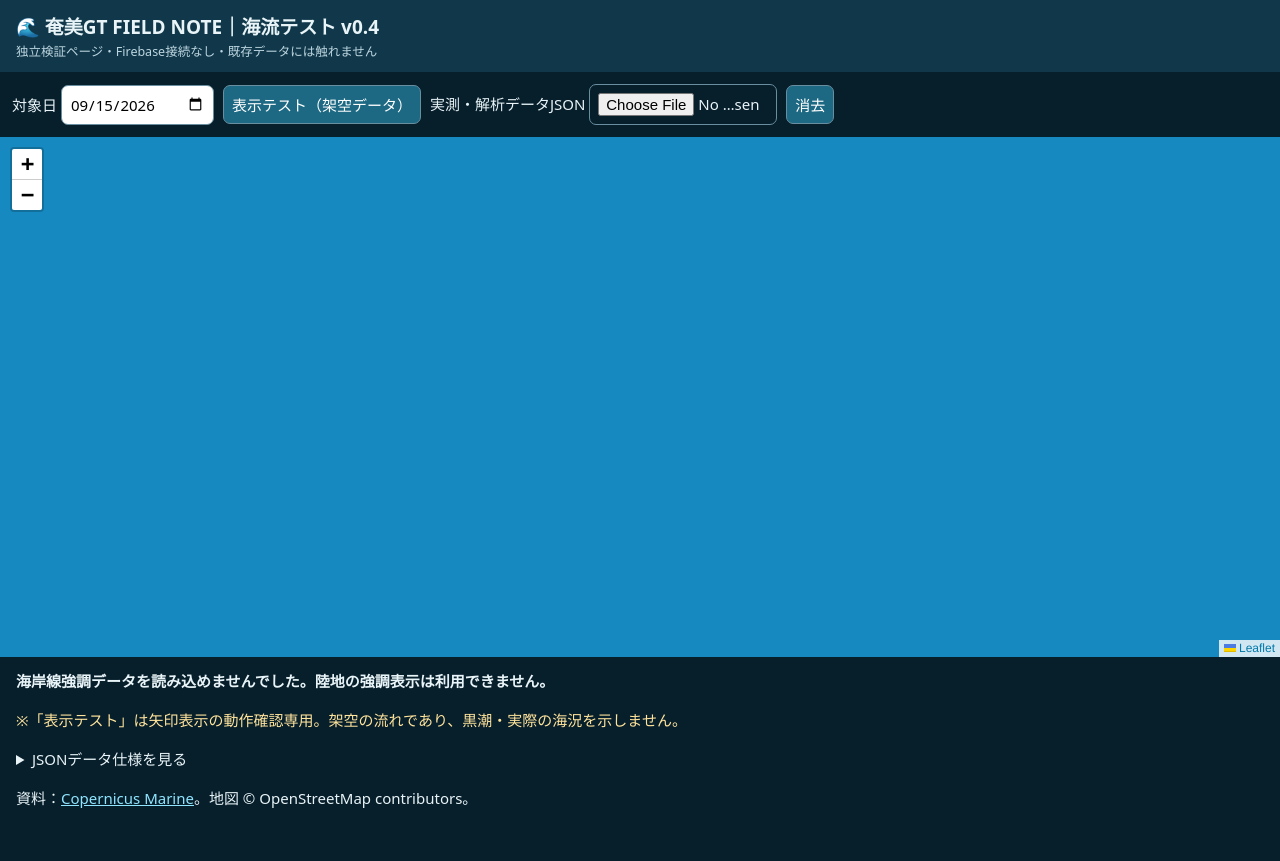
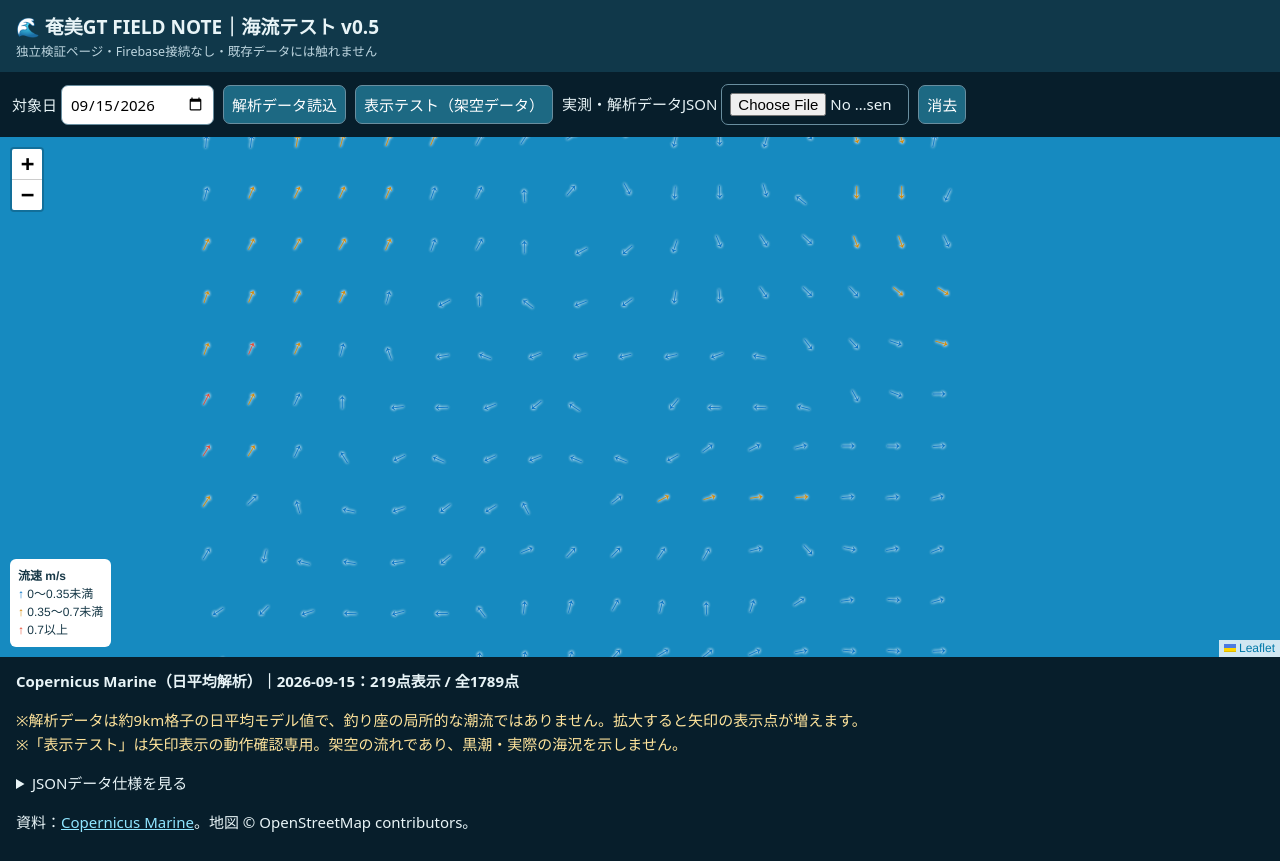
Before and after one commit to mairikyuzuhozzy1010-del/amami-gt-demo, a plain HTML site: page 海流テスト.html in a window 1280 px wide. Before the commit the page ends 837 px from the top, so only its background shows below. Drawn offline with nearby package versions, Linux system fonts and the light colour scheme; no server answers.

Commit message:
Show Copernicus daily surface currents on isolated test map v0.5

```diff
--- a/海流テスト.html
+++ b/海流テスト.html
@@ -1,30 +1,35 @@
 <!doctype html>
 <html lang="ja"><head><meta charset="utf-8"><meta name="viewport" content="width=device-width,initial-scale=1">
-<title>奄美GT 海流テスト v0.4</title>
+<title>奄美GT 海流テスト v0.5</title>
 <link rel="stylesheet" href="https://unpkg.com/leaflet@1.9.4/dist/leaflet.css">
 <style>body{margin:0;background:#071e2b;color:#e8f4f7;font:15px system-ui,sans-serif}header{padding:12px 16px;background:#10384a}h1{font-size:19px;margin:0}small{color:#bdd5df}.controls{padding:12px;display:flex;flex-wrap:wrap;gap:9px;align-items:center}button,input{font:inherit;padding:8px;border-radius:7px;border:1px solid #698e9f}button{background:#1d6983;color:white}input{max-width:170px}#map{height:65vh;min-height:370px;background:#164357}.info{padding:12px 16px;line-height:1.6}.legend{background:#fff;color:#173847;padding:8px;border-radius:6px}.arrow{font-size:21px;color:#0068e1;text-shadow:0 0 3px white,0 0 3px white;transform-origin:center}.warn{color:#ffe49c}a{color:#8fe5ff}</style></head>
-<body><header><h1>🌊 奄美GT FIELD NOTE｜海流テスト v0.4</h1><small>独立検証ページ・Firebase接続なし・既存データには触れません</small></header>
-<div class="controls"><label>対象日 <input type="date" id="day" value="2026-09-15"></label><button id="demo">表示テスト（架空データ）</button><label>実測・解析データJSON <input id="file" type="file" accept=".json,application/json"></label><button id="clear">消去</button></div>
-<div id="map"></div><div class="info"><strong id="status">実データ未読込。地図を準備しました。</strong><p class="warn">※「表示テスト」は矢印表示の動作確認専用。架空の流れであり、黒潮・実際の海況を示しません。</p><details><summary>JSONデータ仕様を見る</summary><pre>[{"date":"2026-09-15","lat":28.2,"lon":129.4,"u":0.3,"v":0.1,"sst":28.1}]</pre>u=東向き流速(m/s)、v=北向き流速(m/s)、sst=水温(℃・任意)。日付はYYYY-MM-DD。JSONは配列、または {"points":[...]} に対応。</details><p>資料：<a href="https://data.marine.copernicus.eu/product/GLOBAL_ANALYSISFORECAST_PHY_001_024/services" target="_blank" rel="noopener">Copernicus Marine</a>。地図 © OpenStreetMap contributors。</p></div>
+<body><header><h1>🌊 奄美GT FIELD NOTE｜海流テスト v0.5</h1><small>独立検証ページ・Firebase接続なし・既存データには触れません</small></header>
+<div class="controls"><label>対象日 <input type="date" id="day" value="2026-09-15"></label><button id="live">解析データ読込</button><button id="demo">表示テスト（架空データ）</button><label>実測・解析データJSON <input id="file" type="file" accept=".json,application/json"></label><button id="clear">消去</button></div>
+<div id="map"></div><div class="info"><strong id="status">実データ未読込。地図を準備しました。</strong><p class="warn">※解析データは約9km格子の日平均モデル値で、釣り座の局所的な潮流ではありません。拡大すると矢印の表示点が増えます。<br>※「表示テスト」は矢印表示の動作確認専用。架空の流れであり、黒潮・実際の海況を示しません。</p><details><summary>JSONデータ仕様を見る</summary><pre>[{"date":"2026-09-15","lat":28.2,"lon":129.4,"u":0.3,"v":0.1,"sst":28.1}]</pre>u=東向き流速(m/s)、v=北向き流速(m/s)、sst=水温(℃・任意)。日付はYYYY-MM-DD。JSONは配列、または {"points":[...]} に対応。</details><p>資料：<a href="https://data.marine.copernicus.eu/product/GLOBAL_ANALYSISFORECAST_PHY_001_024/services" target="_blank" rel="noopener">Copernicus Marine</a>。地図 © OpenStreetMap contributors。</p></div>
 <script src="https://unpkg.com/leaflet@1.9.4/dist/leaflet.js"></script>
 <script>
 const map=L.map('map').setView([28.25,129.35],8);
 map.getContainer().style.background='#168ac0';
 const landPane=map.createPane('landOverlay');landPane.style.zIndex=350;landPane.style.pointerEvents='none';
-fetch('https://raw.githubusercontent.com/datasets/geo-countries/master/data/countries.geojson').then(r=>{if(!r.ok)throw Error('coastline');return r.json()}).then(g=>{L.geoJSON(g,{pane:'landOverlay',style:{color:'#22553c',weight:3,fillColor:'#a6dc65',fillOpacity:1,opacity:1},interactive:false}).addTo(map)}).catch(()=>{$('status').textContent='海岸線強調データを読み込めませんでした。陸地の強調表示は利用できません。'});
-const layer=L.layerGroup().addTo(map);let records=[],source='';
+fetch('https://raw.githubusercontent.com/datasets/geo-countries/master/data/countries.geojson').then(r=>{if(!r.ok)throw Error('coastline');return r.json()}).then(g=>{L.geoJSON(g,{pane:'landOverlay',style:{color:'#22553c',weight:3,fillColor:'#a6dc65',fillOpacity:1,opacity:1},interactive:false}).addTo(map)}).catch(()=>{console.warn('海岸線読込失敗')});
+const layer=L.layerGroup().addTo(map);let records=[],source='',request=0;
 const $=id=>document.getElementById(id);
 const finite=n=>typeof n==='number'&&Number.isFinite(n);
 function draw(){layer.clearLayers();const day=$('day').value;const items=records.filter(p=>p.date===day&&finite(p.lat)&&finite(p.lon)&&finite(p.u)&&finite(p.v)&&Math.abs(p.lat)<=90&&Math.abs(p.lon)<=180);
-for(const p of items){const speed=Math.hypot(p.u,p.v),angle=Math.atan2(p.u,p.v)*180/Math.PI;
-const color=speed>=1?'#e44b35':speed>=0.5?'#d48a09':'#0875c7';
+const stride=map.getZoom()>=10?1:map.getZoom()===9?2:3;const shown=source==='Copernicus Marine（日平均解析）'?items.filter(p=>Math.round((p.lat-27)*12)%stride===0&&Math.round((p.lon-127)*12)%stride===0):items;
+for(const p of shown){const speed=Math.hypot(p.u,p.v),angle=(Math.atan2(p.u,p.v)*180/Math.PI+360)%360;
+const color=speed>=0.7?'#e44b35':speed>=0.35?'#d48a09':'#0875c7';
 const arrow=L.divIcon({className:'',html:'<div class="arrow" style="color:'+color+';transform:rotate('+angle+'deg)">↑</div>',iconSize:[24,24],iconAnchor:[12,12]});
 L.marker([p.lat,p.lon],{icon:arrow}).bindPopup('日付 '+day+'<br>流速 '+speed.toFixed(2)+' m/s<br>流向 '+angle.toFixed(0)+'°（北=0°・時計回り）'+(finite(p.sst)?'<br>水温 '+p.sst.toFixed(1)+'℃':'')+'<br>'+source).addTo(layer)}
-$('status').textContent=source?source+'｜'+day+'：'+items.length+'点表示'+(items.length?'':'（該当日データなし）'):'実データ未読込。地図を準備しました。';
+$('status').textContent=source?source+'｜'+day+'：'+shown.length+'点表示 / 全'+items.length+'点'+(items.length?'':'（該当日データなし）'):'実データ未読込。地図を準備しました。';
 }
+map.on('zoomend',draw);
 $('day').addEventListener('change',draw);
-$('clear').onclick=()=>{records=[];source='';$('file').value='';draw()};
-$('demo').onclick=()=>{const d=$('day').value;records=[];for(let lat=27.2;lat<=29.6;lat+=0.3)for(let lon=127.6;lon<=130.8;lon+=0.35){const x=(lon-129.2),y=(lat-28.3);records.push({date:d,lat:+lat.toFixed(3),lon:+lon.toFixed(3),u:0.35+0.15*Math.sin(y*2),v:0.4+0.18*Math.cos(x*2)})}source='架空データ（表示試験）';draw()};
-$('file').addEventListener('change',async e=>{const f=e.target.files[0];if(!f)return;try{const data=JSON.parse(await f.text());const arr=Array.isArray(data)?data:data.points;if(!Array.isArray(arr))throw Error('配列またはpoints配列が必要です');records=arr.map(p=>({date:String(p.date||''),lat:Number(p.lat),lon:Number(p.lon),u:Number(p.u),v:Number(p.v),sst:p.sst==null?null:Number(p.sst)})).filter(p=>p.date&&finite(p.lat)&&finite(p.lon)&&finite(p.u)&&finite(p.v));source='読込JSON（出典・真正性は未検証）';draw()}catch(err){$('status').textContent='読込エラー：'+err.message}});
-draw();
+$('clear').onclick=()=>{request++;records=[];source='';$('file').value='';draw()};
+$('demo').onclick=()=>{request++;const d=$('day').value;records=[];for(let lat=27.2;lat<=29.6;lat+=0.3)for(let lon=127.6;lon<=130.8;lon+=0.35){const x=(lon-129.2),y=(lat-28.3);records.push({date:d,lat:+lat.toFixed(3),lon:+lon.toFixed(3),u:0.35+0.15*Math.sin(y*2),v:0.4+0.18*Math.cos(x*2)})}source='架空データ（表示試験）';draw()};
+$('file').addEventListener('change',async e=>{const f=e.target.files[0];if(!f)return;request++;try{const data=JSON.parse(await f.text());const arr=Array.isArray(data)?data:data.points;if(!Array.isArray(arr))throw Error('配列またはpoints配列が必要です');records=arr.map(p=>({date:String(p.date||''),lat:Number(p.lat),lon:Number(p.lon),u:Number(p.u),v:Number(p.v),sst:p.sst==null?null:Number(p.sst)})).filter(p=>p.date&&finite(p.lat)&&finite(p.lon)&&finite(p.u)&&finite(p.v));source='読込JSON（出典・真正性は未検証）';draw()}catch(err){$('status').textContent='読込エラー：'+err.message}});
+async function loadLive(){const token=++request;records=[];source='';draw();$('status').textContent='解析データ読込中…';try{const day=$('day').value;if(day!=='2026-09-15')throw Error('現在取得済みの日付は2026-09-15のみです');const res=await fetch('./data/amami-currents-2026-09-15.json',{cache:'no-cache'});if(!res.ok)throw Error('HTTP '+res.status);const data=await res.json();if(token!==request)return;if(!Array.isArray(data.points)||!data.points.length||data.date!==day)throw Error('データ形式または日付が不正です');records=data.points;source='Copernicus Marine（日平均解析）';draw()}catch(e){if(token===request)$('status').textContent='解析データ読込エラー：'+e.message}}
+$('live').onclick=loadLive;
+const legend=L.control({position:'bottomleft'});legend.onAdd=()=>{const el=L.DomUtil.create('div','legend');el.innerHTML='<b>流速 m/s</b><br><span style="color:#0875c7">↑</span> 0～0.35未満<br><span style="color:#d48a09">↑</span> 0.35～0.7未満<br><span style="color:#e44b35">↑</span> 0.7以上';return el};legend.addTo(map);
+loadLive();
 </script></body></html>
```
